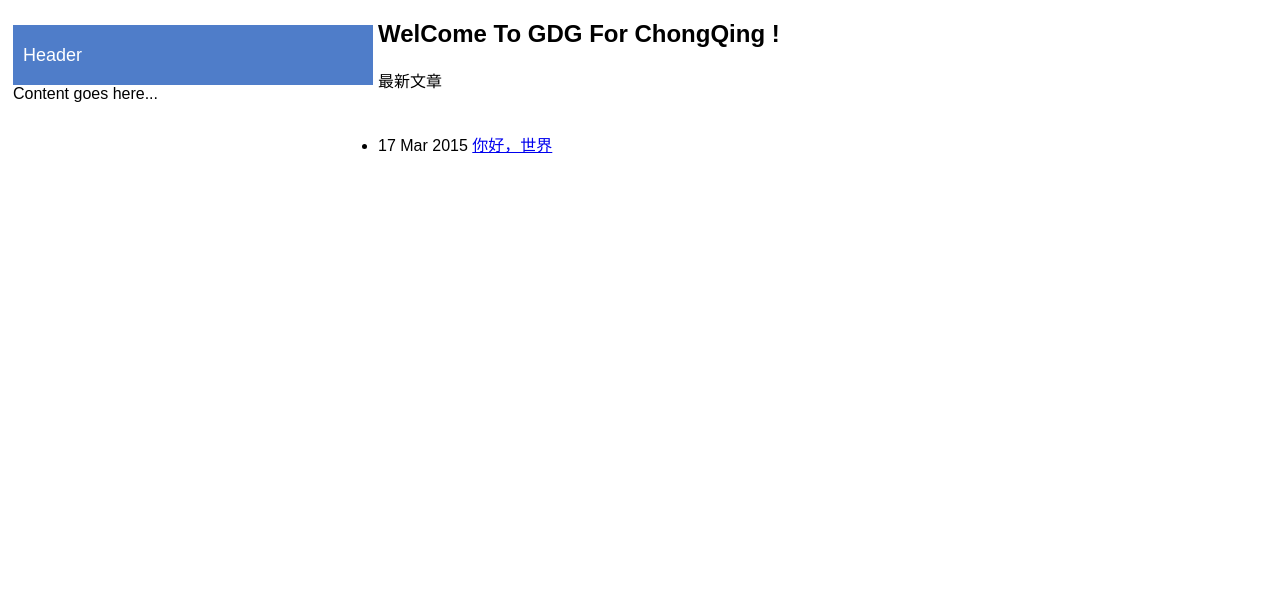
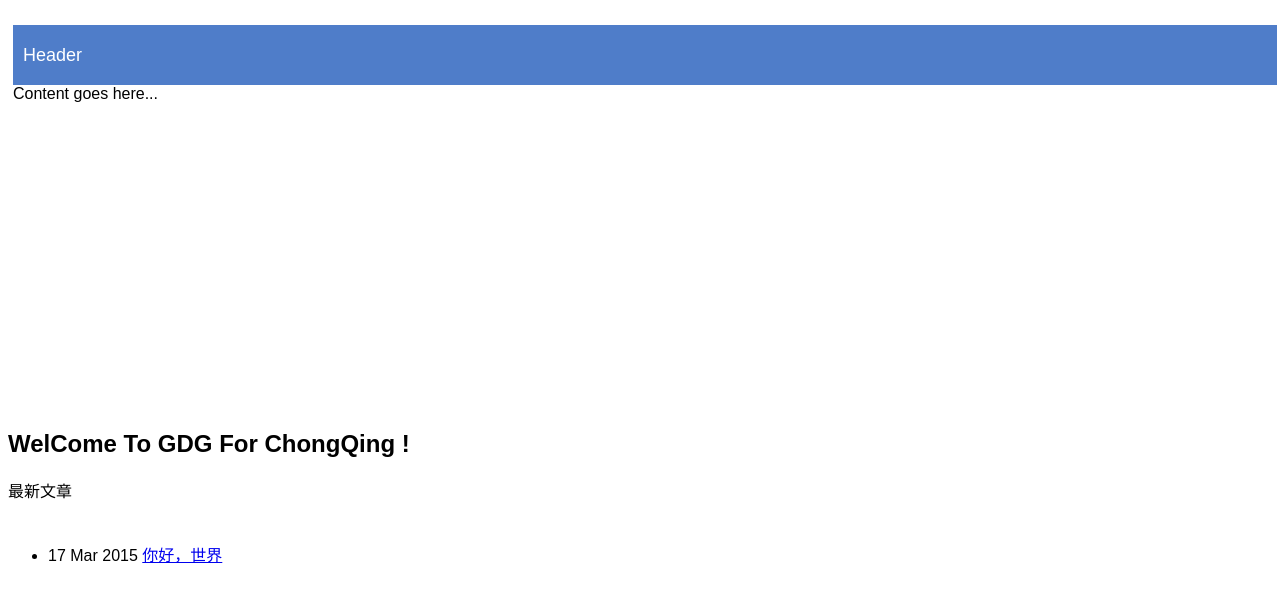
Before and after one commit to ychow/ChongQingGDG, a Jekyll site: the page built from index.html, in a window 1280 px wide. Shown: the top 602 px of the page. Built offline with Jekyll 4.4.1, drawn with Linux system fonts in a browser that asks for light colours.

Commit message:
Update default.html

```diff
--- a/_layouts/default.html
+++ b/_layouts/default.html
@@ -11,7 +11,7 @@
 
     core-header-panel {
       float: left;
-      width: 360px;
+      width: 100%;
       height: 400px;
       margin: 5px;
     }
```
